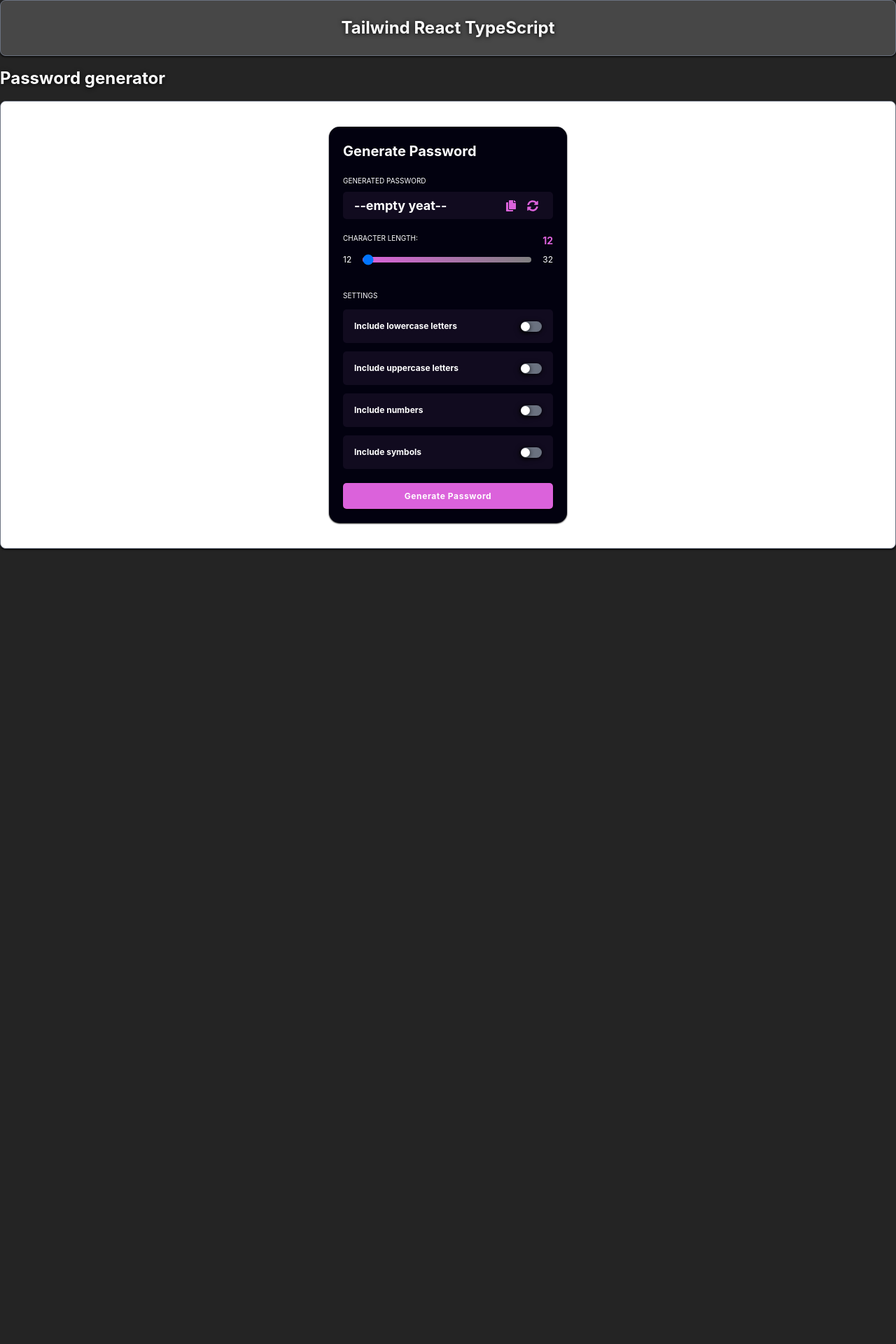
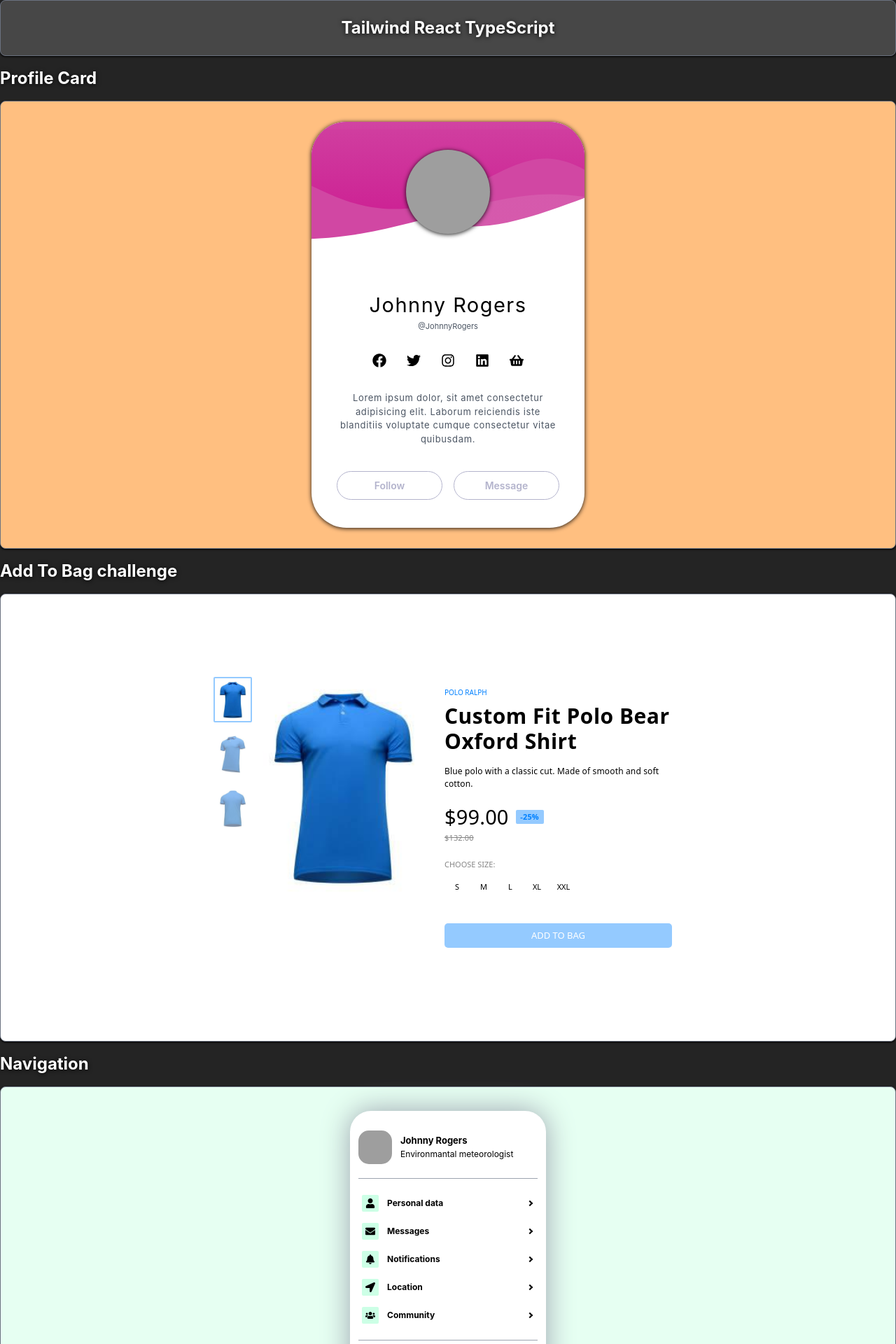
Before and after one commit to kozzztia/tailwind, a React (Vite) app: page / in a window 1280 px wide. Shown: the top 1920 px of the page at 70% size. Before the commit the page ends 800 px from the top, so only its background shows below. Built offline with nearby package versions, Linux system fonts and the light colour scheme; grey boxes are pictures that could not be loaded.

Commit message:
list enadle

```diff
--- a/src/constants/list.ts
+++ b/src/constants/list.ts
@@ -1,24 +1,24 @@
 import { lazy } from 'react';
 
 export const list: ListItem[] = [
-    // {
-    //     id: 1,
-    //     name: 'Profile Card',
-    //     component: lazy(() => import('../components/ProfileCard/ProfileCard')),
-    //     color: '#ffbf80'
-    // },
-    // {
-    //     id: 2,
-    //     name: 'Add To Bag challenge',
-    //     component: lazy(() => import('../components/AddToBagChallenge/AddToBagChallenge')),
-    //     color: '#fff'
-    // },
-    // {
-    //     id: 3,
-    //     name: 'Navigation',
-    //     component: lazy(() => import('../components/Navigation/Navigation')),
-    //     color: '#e6fff2'
-    // },
+    {
+        id: 1,
+        name: 'Profile Card',
+        component: lazy(() => import('../components/ProfileCard/ProfileCard')),
+        color: '#ffbf80'
+    },
+    {
+        id: 2,
+        name: 'Add To Bag challenge',
+        component: lazy(() => import('../components/AddToBagChallenge/AddToBagChallenge')),
+        color: '#fff'
+    },
+    {
+        id: 3,
+        name: 'Navigation',
+        component: lazy(() => import('../components/Navigation/Navigation')),
+        color: '#e6fff2'
+    },
     {
         id: 4,
         name: 'Password generator',
```
